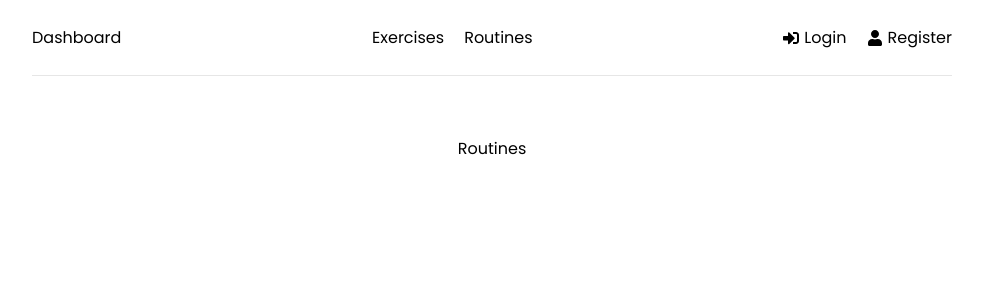
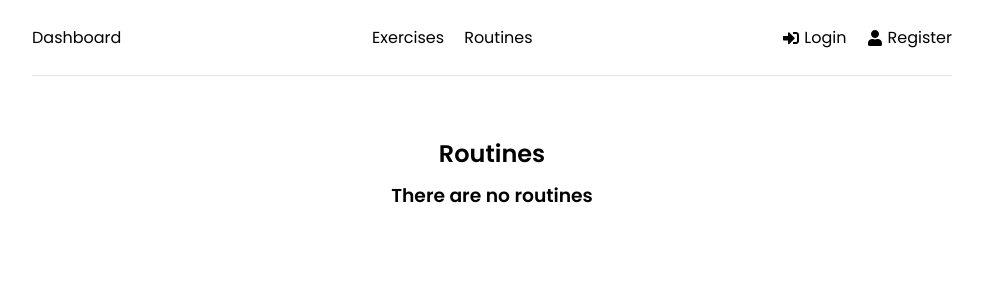
Before and after one commit to moodiesam/workout-app, a React (Create React App) app in the folder frontend/: page /routines in a window 1280 px wide. Shown: the top 300 px of the page, without its empty margins (148-1131 px from the left). Built offline with nearby package versions, Linux system fonts and the light colour scheme.

Commit message:
adjust display of routines and dashboard

```diff
--- a/frontend/src/components/ExerciseForm.jsx
+++ b/frontend/src/components/ExerciseForm.jsx
@@ -54,8 +54,6 @@ function ExerciseForm() {
             tips
         }
 
-        console.log(exerciseData)
-
         dispatch(createExercise(exerciseData))
 
         setExerciseFormData({
@@ -67,7 +65,7 @@ function ExerciseForm() {
             tips: ''
         })
 
-        navigate('/')
+        navigate('/exercises')
     }
 
     if(isLoading) {
--- a/frontend/src/components/ExerciseItem.jsx
+++ b/frontend/src/components/ExerciseItem.jsx
@@ -4,7 +4,9 @@ function ExerciseItem({ exercise }) {
     return (
         <div className="exercise">
             <h2>{exercise.title}</h2>
-            <h4>Exercise Type: {exercise.exerciseType.title}</h4>
+            {exercise.exerciseType ? (
+                <h4>Exercise Type: {exercise.exerciseType.title}</h4>
+            ) : (<></>)}
             <h4>Area of Focus: {exercise.focusArea}</h4>
         </div>
     )
--- /dev/null
+++ b/frontend/src/components/RoutineItem.jsx
@@ -0,0 +1,13 @@
+function RoutineItem({ routine }) {
+    // Check if user is admin. and if so, add edit/delete buttons to exercises
+
+    return (
+        <div className="routine">
+            <h2>{routine.title}</h2>
+            <p>{routine.description}</p>
+            <p>Duration: {routine.duration}</p>
+        </div>
+    )
+}
+
+export default RoutineItem
--- a/frontend/src/pages/Dashboard.jsx
+++ b/frontend/src/pages/Dashboard.jsx
@@ -34,7 +34,7 @@ function Dashboard() {
 
             <section className="content">
                 <h1>Your Routines</h1>
-                {user.savedWorkouts ? (
+                {user.savedWorkouts.length > 0 ? (
                     <div className="routines">
                         {user.savedWorkouts.map((workout) => (
                             <WorkoutItem key={workout._id} workout={workout} />
--- a/frontend/src/pages/Routines.jsx
+++ b/frontend/src/pages/Routines.jsx
@@ -2,6 +2,7 @@ import { useEffect } from "react";
 import { useSelector, useDispatch } from "react-redux";
 import Spinner from "../components/Spinner";
 import { getRoutines, resetRoutines } from "../features/routines/routineSlice";
+import RoutineItem from "../components/RoutineItem";
 
 function Routines() {
     const { routines, isLoading, isError, message } = useSelector((state) => state.routines)
@@ -19,9 +20,22 @@ function Routines() {
         }
     }, [dispatch])
 
-    return (
-        <div>Routines</div>
-    )
+    if(isLoading) {
+        return <Spinner />
+    }
+
+    return <>
+        <section className="content">
+            <h1>Routines</h1>
+            {routines.length > 0 ? (
+                <div className="routines">
+                    {routines.map((routine) => (
+                        <RoutineItem key={routine._id} routine={routine} />
+                    ))}
+                </div>
+            ) : (<h3>There are no routines</h3>)}
+        </section>
+    </>
 }
 
 export default Routines
```
